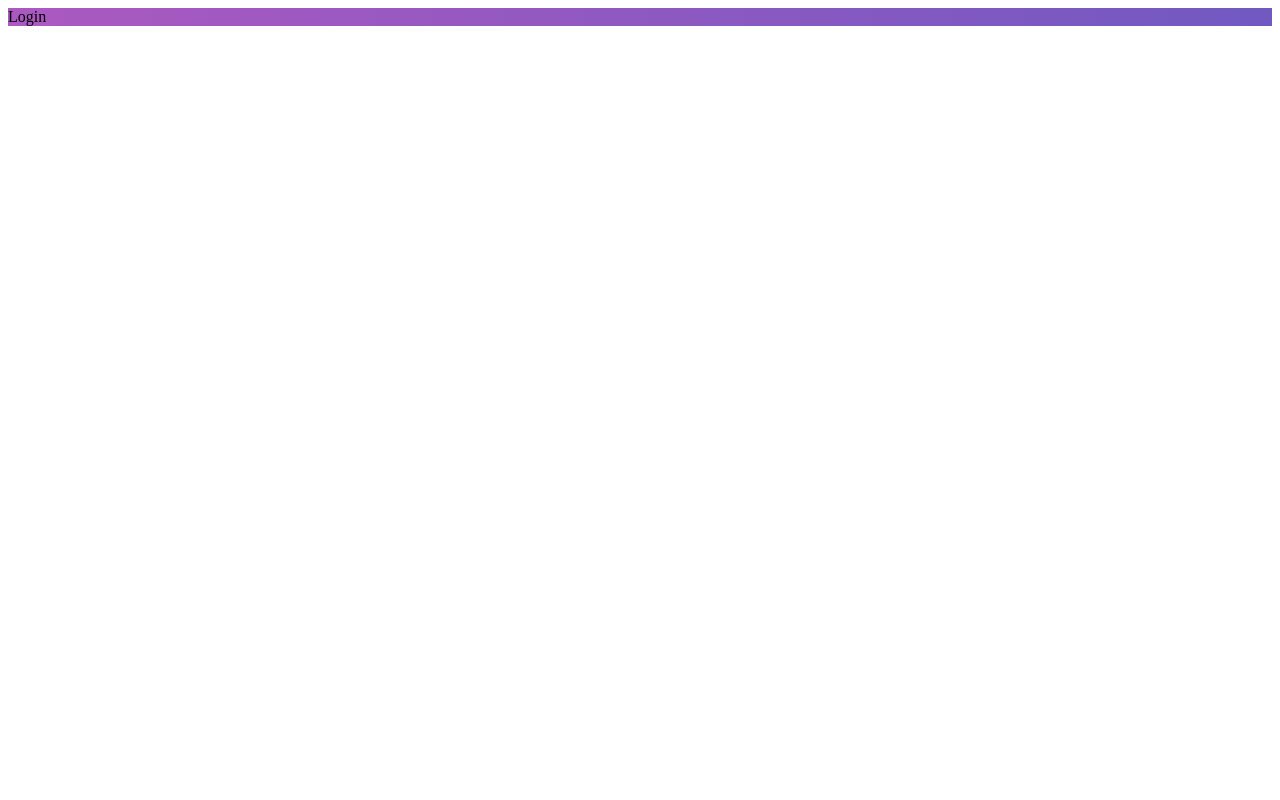
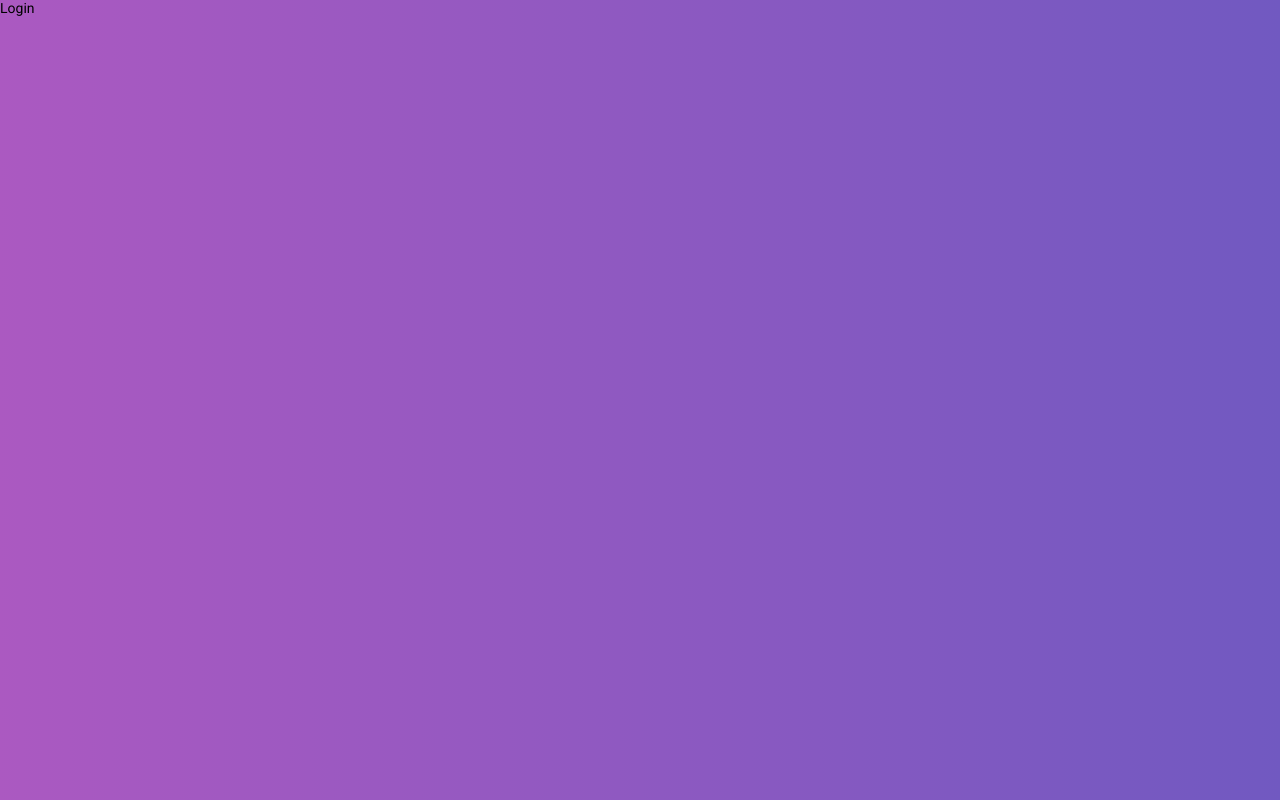
Before and after one commit to rafaelsene01/goBarber, a React (Create React App) app in the folder frontend/: page / in a window 1280 px wide. Built offline with nearby package versions, Linux system fonts and the light colour scheme.

Commit message:
global styles

```diff
--- a/frontend/package.json
+++ b/frontend/package.json
@@ -3,6 +3,7 @@
   "version": "0.1.0",
   "private": true,
   "dependencies": {
+    "customize-cra": "^0.2.14",
     "history": "^4.9.0",
     "prop-types": "^15.7.2",
     "react": "^16.8.6",
--- a/frontend/src/App.js
+++ b/frontend/src/App.js
@@ -6,10 +6,13 @@ import './config/ReactotronConfig';
 import Routes from './routes';
 import history from './services/history';
 
+import GlobalStyle from './styles/global';
+
 function App() {
   return (
     <Router history={history}>
       <Routes />
+      <GlobalStyle />
     </Router>
   );
 }
--- a/frontend/src/pages/_layouts/auth/index.js
+++ b/frontend/src/pages/_layouts/auth/index.js
@@ -7,4 +7,4 @@ export default function AuthLayout({ children }) {
   return <Wrapper>{children}</Wrapper>;
 }
 
-AuthLayout.prototype = { children: PropTypes.element.isRequired };
+AuthLayout.propTypes = { children: PropTypes.element.isRequired };
--- a/frontend/src/pages/_layouts/default/index.js
+++ b/frontend/src/pages/_layouts/default/index.js
@@ -7,4 +7,4 @@ export default function DefaultLayout({ children }) {
   return <Wrapper>{children}</Wrapper>;
 }
 
-DefaultLayout.prototype = { children: PropTypes.element.isRequired };
+DefaultLayout.propTypes = { children: PropTypes.element.isRequired };
--- /dev/null
+++ b/frontend/src/styles/global.js
@@ -0,0 +1,40 @@
+import { createGlobalStyle } from 'styled-components';
+
+export default createGlobalStyle`
+  @import url('https://fonts.googleapis.com/css?family=Roboto:400,700&display=swap');
+
+  * {
+    margin: 0;
+    padding: 0;
+    outline: 0;
+    box-sizing: border-box;
+  }
+
+  *:focus{
+    outline:0;
+  }
+
+  html, body, #root {
+    height: 100%;
+  }
+
+  body {
+    -webkit-font-smoothing: antialiased;
+  }
+
+  body, input, button {
+    font: 14px 'Roboto', sans-serif;
+  }
+
+  a {
+    text-decoration: none;
+  }
+
+  ul {
+    list-style: none;
+  }
+
+  button {
+    cursor: pointer;
+  }
+`;
```
Also changed, not shown: 1 other file (tests, documents, lock files or other folders).
